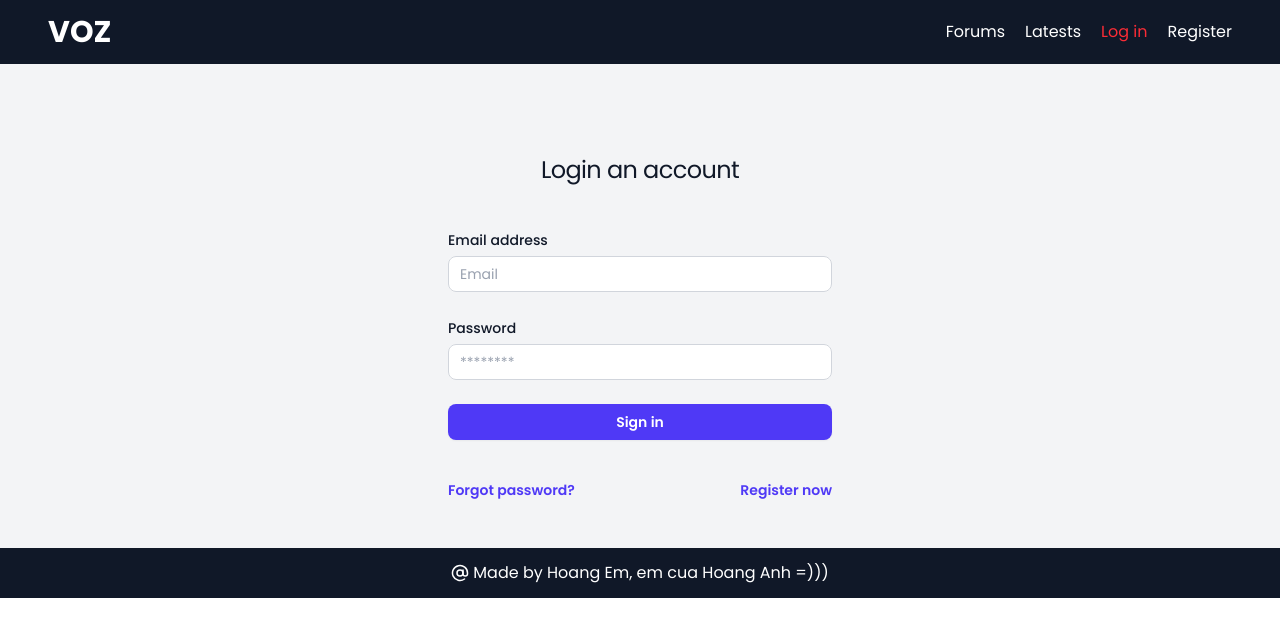
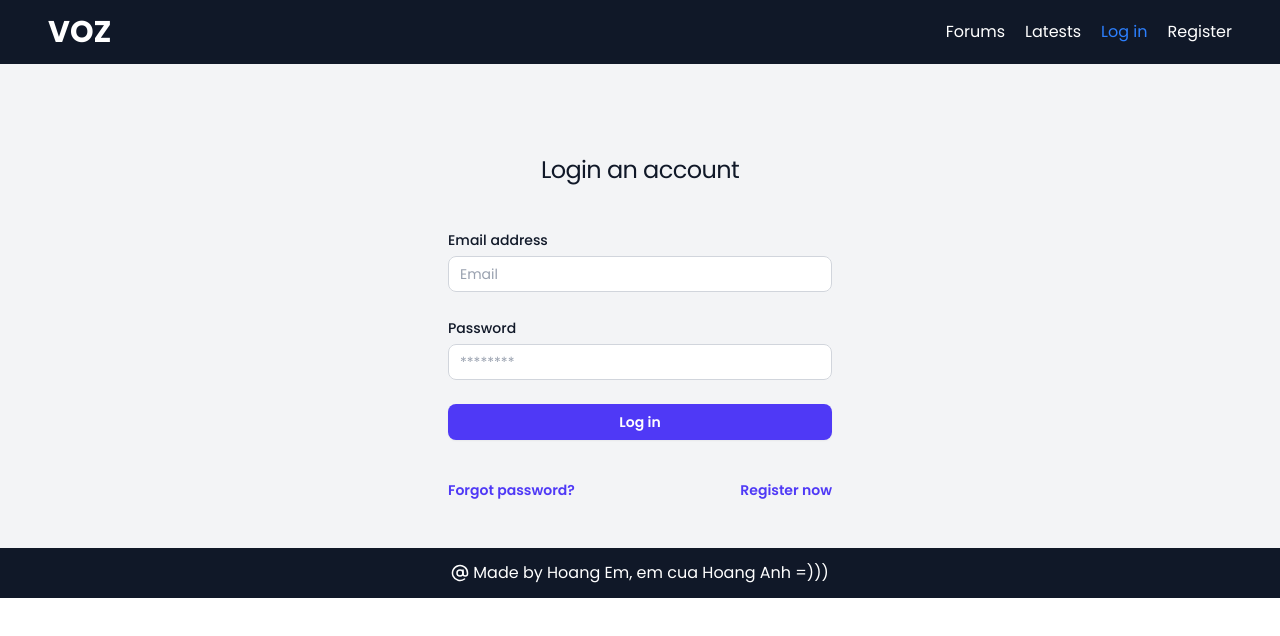
Before and after one commit to kidnopro/Nextjs_Blog_FE_Client, a Next.js app: page /login in a window 1280 px wide. Shown: the top 636 px of the page. Built offline with nearby package versions, Linux system fonts and the light colour scheme.

Commit message:
Chore(change hover from red to blue

```diff
--- a/src/app/(auth)/login/page.tsx
+++ b/src/app/(auth)/login/page.tsx
@@ -52,13 +52,13 @@ export default function Login() {
               type='submit'
               className='flex w-full justify-center rounded-md bg-indigo-600 px-3 py-1.5 text-sm/6 font-semibold text-white shadow-xs hover:bg-indigo-500 focus-visible:outline-2 focus-visible:outline-offset-2 focus-visible:outline-indigo-600'
             >
-              Sign in
+              Log in
             </button>
           </div>
         </form>
 
         <div className='mt-10 flex justify-between items-center text-sm text-gray-500 '>
-          <Link href='/forgot-pass' className='font-semibold text-indigo-600 hover:underline'>
+          <Link href='/forgotpassw' className='font-semibold text-indigo-600 hover:underline'>
             Forgot password?
           </Link>
           <a href='/register' className='font-semibold text-indigo-600 hover:underline'>
--- a/src/components/Footer/Footer.tsx
+++ b/src/components/Footer/Footer.tsx
@@ -21,7 +21,7 @@ export default function Footer() {
             <circle cx='12' cy='12' r='4' />
             <path d='M16 8v5a3 3 0 0 0 6 0v-1a10 10 0 1 0-4 8' />
           </svg>
-          <span className='ml-1 hover:text-red-500 transition'>Made by Hoang Em, em cua Hoang Anh =)))</span>
+          <span className='ml-1 hover:text-blue-500 transition'>Made by Hoang Em, em cua Hoang Anh =)))</span>
         </div>
       </div>
     </footer>
--- a/src/components/Header/Header.tsx
+++ b/src/components/Header/Header.tsx
@@ -45,32 +45,32 @@ export default function Header() {
             <Link
               href='/'
               className={`font-poppins text-base ${
-                pathname === '/' ? 'text-red-500 ' : 'text-white'
-              } hover:text-red-500 transition duration-200`}
+                pathname === '/' ? 'text-blue-500 ' : 'text-white'
+              } hover:text-blue-500 transition duration-200`}
             >
               Forums
             </Link>
             <Link
               href='/whats-new'
               className={`font-poppins text-base ${
-                pathname === '/whats-new' ? 'text-red-500 ' : 'text-white'
-              } hover:text-red-500 transition duration-200`}
+                pathname === '/whats-new' ? 'text-blue-500 ' : 'text-white'
+              } hover:text-blue-500 transition duration-200`}
             >
               Latests
             </Link>
             <Link
               href='/login'
               className={`font-poppins text-base ${
-                pathname === '/login' ? 'text-red-500 ' : 'text-white'
-              } hover:text-red-500 transition duration-200`}
+                pathname === '/login' ? 'text-blue-500 ' : 'text-white'
+              } hover:text-blue-500 transition duration-200`}
             >
               Log in
             </Link>
             <Link
               href='/register'
               className={`font-poppins text-base ${
-                pathname === '/register' ? 'text-red-500 ' : 'text-white'
-              } hover:text-red-500 transition duration-200`}
+                pathname === '/register' ? 'text-blue-500 ' : 'text-white'
+              } hover:text-blue-500 transition duration-200`}
             >
               Register
             </Link>
```
